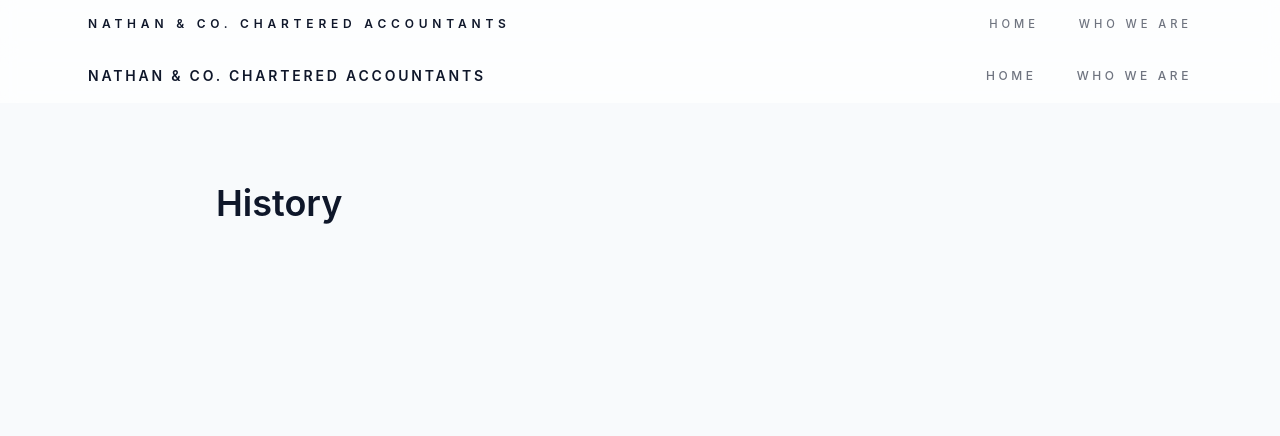
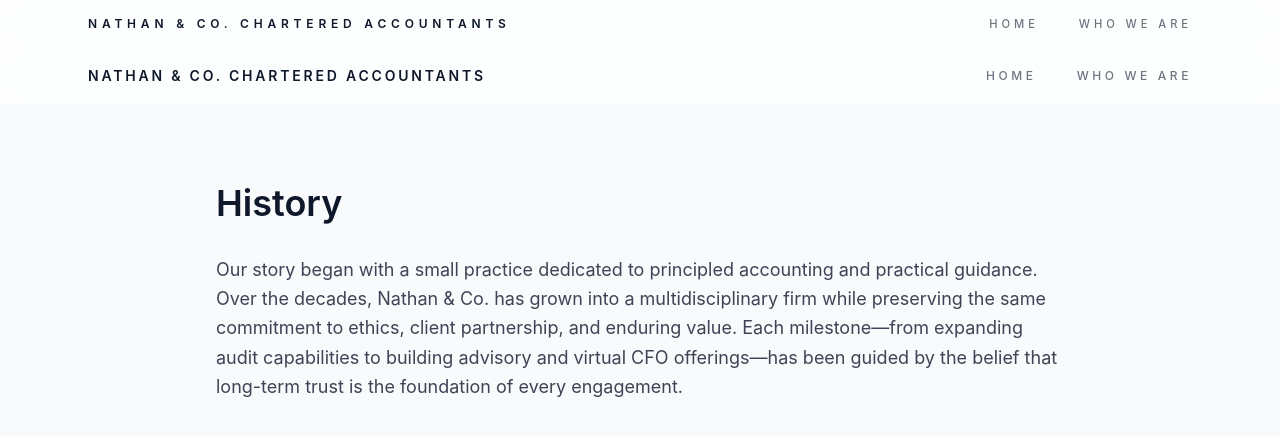
Before and after one commit to karthik18mohan/Nathan-Co, a Next.js app: page /who-we-are/history in a window 1280 px wide. Shown: the top 436 px of the page. Built offline with nearby package versions, Linux system fonts and the light colour scheme.

Commit message:
Add history body copy

```diff
--- a/src/content/copy.ts
+++ b/src/content/copy.ts
@@ -4,6 +4,9 @@ export const whoWeAreHeading = "WHO WE ARE";
 
 export const whoWeAreBody =
   "Founded on a vision to uphold the highest ideals of quality and integrity, Nathan & Co. has embraced excellence as a way of life for over six decades. Rooted in the firm's enduring values of ethics, transparency, and professionalism, every engagement reflects our unwavering commitment to these principles that define our legacy and purpose.  Since its inception, Nathan & Co. has evolved alongside the Indian economy- from the license era to liberalization, and onwards into today’s dynamic digital age. Every generation of our firm has contributed to broadening our horizons, extending our expertise from traditional audit and taxation to modern domains such as risk advisory, virtual CFO services, and business consulting.  Through every chapter of growth, we have remained unwavering in our commitment to the core values of the Chartered Accountancy profession as enshrined in the Chartered Accountants Act, 1949 and the Code of Ethics prescribed by the Institute of Chartered Accountants of India (ICAI).  We combine deep technical expertise with a client-centric approach to assist businesses in confidently navigating their financial journeys from incorporation of start up to ultimate listed corporations";
+
+export const historyBody =
+  "Our story began with a small practice dedicated to principled accounting and practical guidance. Over the decades, Nathan & Co. has grown into a multidisciplinary firm while preserving the same commitment to ethics, client partnership, and enduring value. Each milestone—from expanding audit capabilities to building advisory and virtual CFO offerings—has been guided by the belief that long-term trust is the foundation of every engagement.";
 
 export const heroTaglines = [
   "Founded on a vision to uphold the highest ideals of quality and integrity, Nathan & Co. has embraced excellence as a way of life for over six decades.",
```
